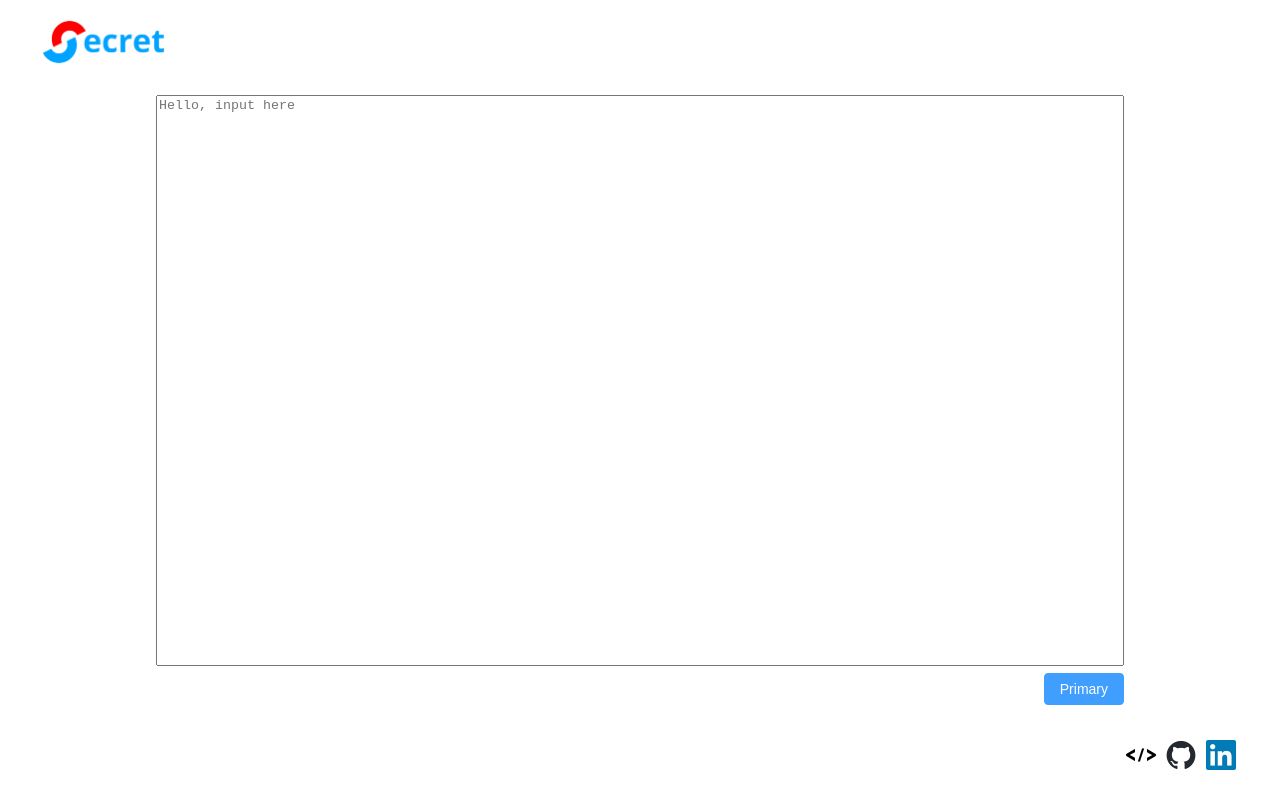
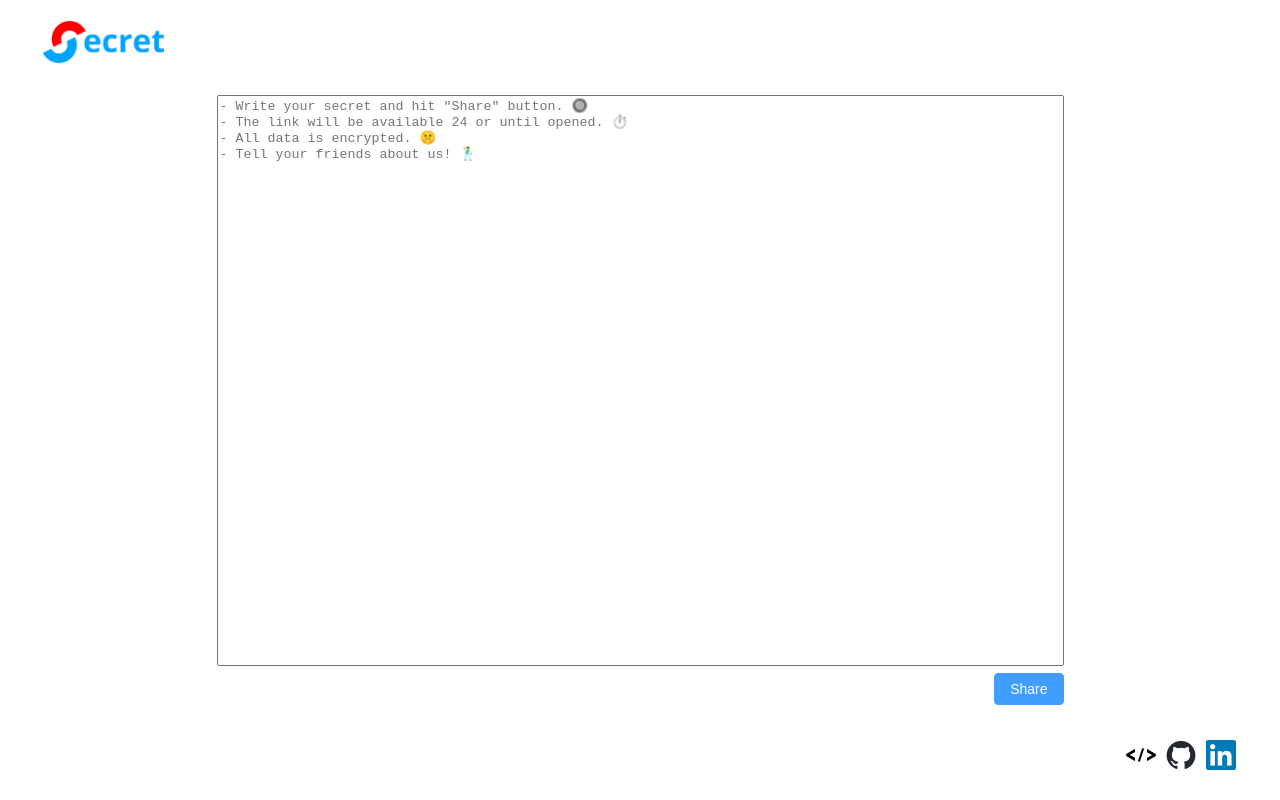
Before and after one commit to ReshetovItsMe/secret-message, a Vue app in the folder web/: page /secret/1 in a window 1280 px wide. Built offline with nearby package versions, Linux system fonts and the light colour scheme.

Commit message:
fix: placeholder

```diff
--- a/web/src/App.vue
+++ b/web/src/App.vue
@@ -37,7 +37,7 @@ import SecretInput from './components/SecretInput.vue';
 
     .secret-input {
         flex: 1;
-        width: 80%;
+        width: 70%;
     }
 }
 </style>
--- a/web/src/components/SecretInput.vue
+++ b/web/src/components/SecretInput.vue
@@ -1,6 +1,9 @@
 <script lang="ts" setup>
 import { ref } from 'vue';
+
 const textarea = ref('');
+const placeholder: string =
+    '- Write your secret and hit "Share" button. 🔘 \n- The link will be available 24 or until opened. ⏱️ \n- All data is encrypted. 🤫 \n- Tell your friends about us! 🕺';
 </script>
 
 <template>
@@ -8,9 +11,9 @@ const textarea = ref('');
         <textarea
             v-model="textarea"
             class="form-control"
-            placeholder="Hello, input here"
+            :placeholder="placeholder"
         ></textarea>
-        <el-button class="procceed-button" type="primary">Primary</el-button>
+        <el-button class="procceed-button" type="primary">Share</el-button>
     </div>
 </template>
 
```
